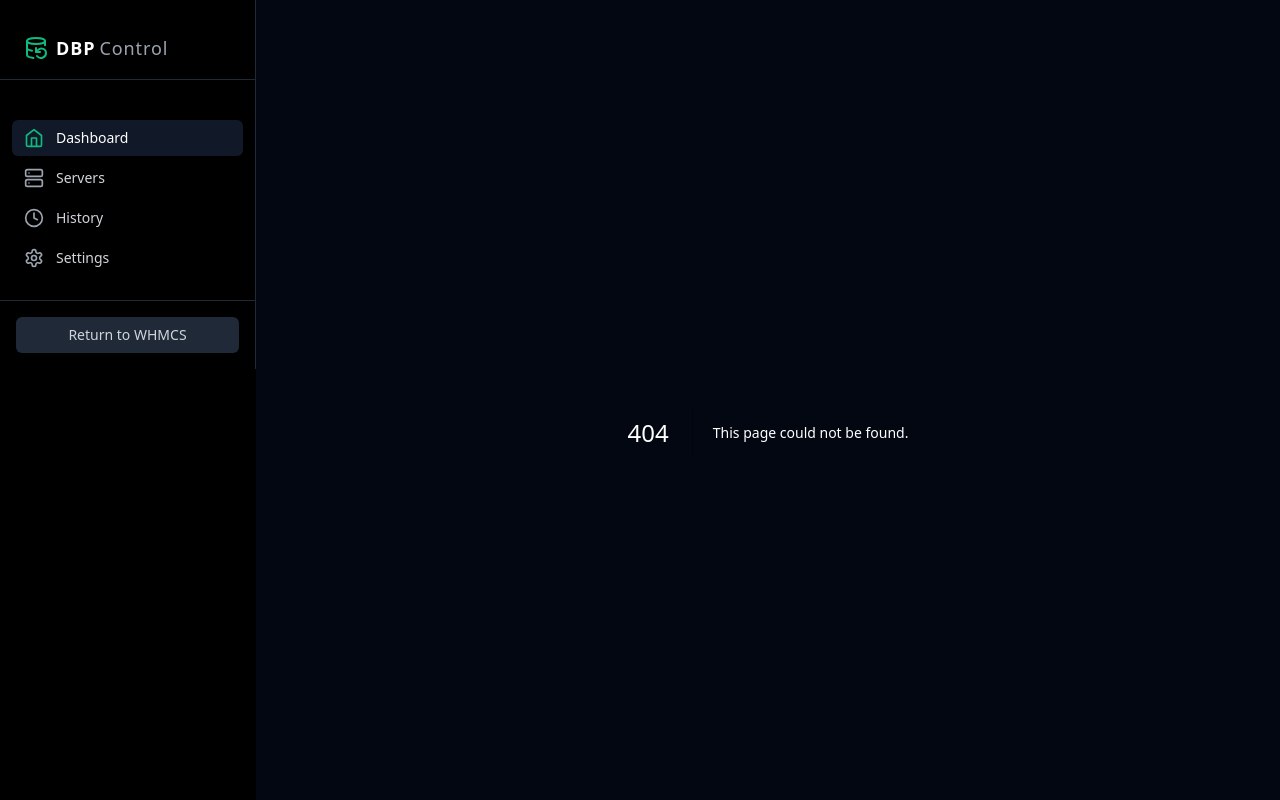
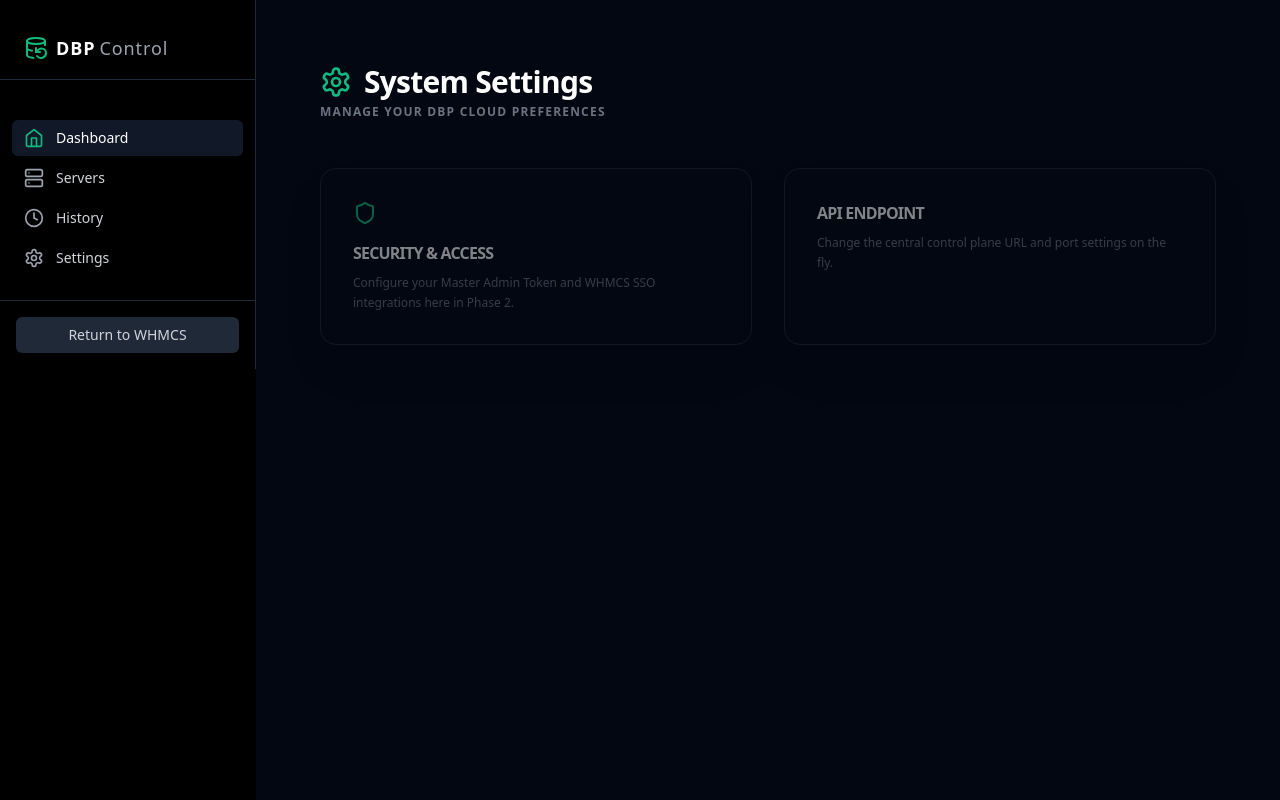
Before and after one commit to soporte-hostingweb/dockerbackupprov, a Next.js app in the folder ui/: page /settings in a window 1280 px wide. Before the commit this address had no page. Built offline with nearby package versions, Linux system fonts and the light colour scheme.

Commit message:
Fix: Resolve 404 routes and add detailed 401 auth diagnostic logs

```diff
--- /dev/null
+++ b/ui/src/app/history/page.tsx
@@ -0,0 +1,24 @@
+'use client';
+import { Clock, History } from "lucide-react";
+
+export default function HistoryPage() {
+  return (
+    <div className="max-w-7xl mx-auto p-8 space-y-12">
+      <div className="flex flex-col">
+          <h1 className="text-3xl font-bold tracking-tight text-white flex items-center gap-3">
+             <Clock className="text-emerald-500" size={32} />
+             Backup History
+          </h1>
+          <p className="text-xs text-gray-500 uppercase tracking-widest mt-1 font-bold">Chronological log of your container snapshots</p>
+      </div>
+
+      <div className="bg-gray-900/50 border-2 border-dashed border-gray-800 rounded-2xl p-20 text-center flex flex-col items-center justify-center">
+         <History className="text-gray-700 w-16 h-16 mb-4" />
+         <h3 className="text-lg font-bold text-gray-300 uppercase tracking-tighter">Activity Log Coming Soon</h3>
+         <p className="text-xs text-gray-500 max-w-sm leading-relaxed uppercase mt-2">
+            The Phase 1 integration focuses on Restic Engine and File Explorer. Full historical reporting is planned for Phase 2.
+         </p>
+      </div>
+    </div>
+  );
+}
--- /dev/null
+++ b/ui/src/app/servers/page.tsx
@@ -0,0 +1,14 @@
+'use client';
+import ServerList from "@/components/ServerList";
+
+export default function ServersPage() {
+  return (
+    <div className="max-w-7xl mx-auto p-8 space-y-8">
+      <div className="flex flex-col">
+          <h1 className="text-3xl font-bold tracking-tight text-white">Cloud Servers</h1>
+          <p className="text-xs text-gray-500 uppercase tracking-widest mt-1 font-bold">Manage your protected Docker environments</p>
+      </div>
+      <ServerList />
+    </div>
+  );
+}
--- /dev/null
+++ b/ui/src/app/settings/page.tsx
@@ -0,0 +1,33 @@
+'use client';
+import { Settings, Shield } from "lucide-react";
+
+export default function SettingsPage() {
+  return (
+    <div className="max-w-7xl mx-auto p-8 space-y-12">
+      <div className="flex flex-col">
+          <h1 className="text-3xl font-bold tracking-tight text-white flex items-center gap-3">
+             <Settings className="text-emerald-500" size={32} />
+             System Settings
+          </h1>
+          <p className="text-xs text-gray-500 uppercase tracking-widest mt-1 font-bold">Manage your DBP Cloud Preferences</p>
+      </div>
+
+      <div className="grid grid-cols-1 md:grid-cols-2 gap-8 mt-12 opacity-50 cursor-not-allowed">
+         <div className="bg-gray-950 border border-gray-800 p-8 rounded-2xl shadow-2xl">
+            <Shield className="text-emerald-500 mb-4" size={24} />
+            <h3 className="font-bold text-white uppercase tracking-tighter">Security & Access</h3>
+            <p className="text-xs text-gray-500 mt-2 leading-relaxed">
+               Configure your Master Admin Token and WHMCS SSO integrations here in Phase 2.
+            </p>
+         </div>
+
+         <div className="bg-gray-950 border border-gray-800 p-8 rounded-2xl shadow-2xl">
+            <h3 className="font-bold text-white uppercase tracking-tighter">API Endpoint</h3>
+            <p className="text-xs text-gray-500 mt-2 leading-relaxed">
+               Change the central control plane URL and port settings on the fly.
+            </p>
+         </div>
+      </div>
+    </div>
+  );
+}
```
Also changed, not shown: 2 other files (tests, documents, lock files or other folders).
